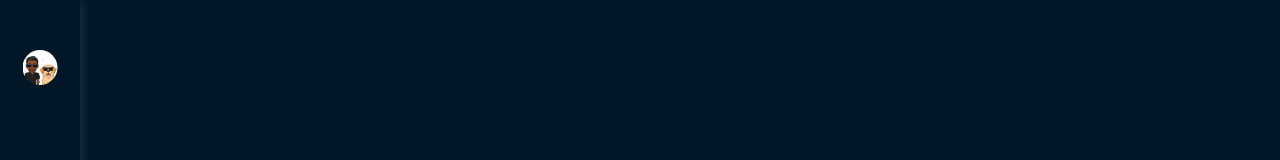
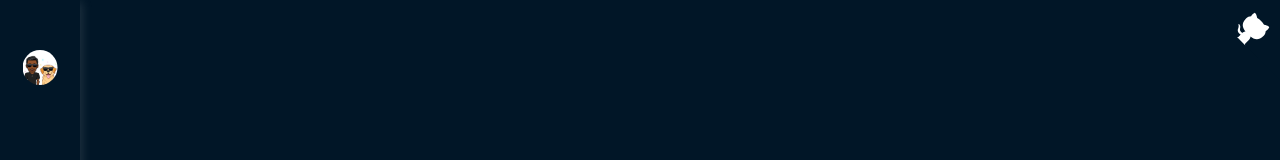
Before and after one commit to atharvamulgund/mordern-portfolio, a plain HTML site: page index.html in a window 1280 px wide. Shown: the top 160 px of the page. Drawn offline with nearby package versions, Linux system fonts and the light colour scheme.

Commit message:
Update index.html

```diff
--- a/index.html
+++ b/index.html
@@ -71,6 +71,37 @@
         </div>
       </nav>
       <!-- Navbar Ends -->
+
+       <!-- Github Link Starts -->
+      <a href="https://github.com/atharvamulgund/" class="github-corner">
+        <svg
+          width="80"
+          height="80"
+          viewBox="0 0 250 250"
+          style="
+            fill: #011627;
+            color: #fff;
+            position: absolute;
+            top: 0;
+            border: 0;
+            right: 0;
+          "
+        >
+          <path d="M0,0 L115,115 L130,115 L142,142 L250,250 L250,0 Z"></path>
+          <path
+            d="M128.3,109.0 C113.8,99.7 119.0,89.6 119.0,89.6 C122.0,82.7 120.5,78.6 120.5,78.6 C119.2,72.0 123.4,76.3 123.4,76.3 C127.3,80.9 125.5,87.3 125.5,87.3 C122.9,97.6 130.6,101.9 134.4,103.2"
+            fill="currentColor"
+            style="transform-origin: 130px 106px"
+            class="octo-arm"
+          ></path>
+          <path
+            d="M115.0,115.0 C114.9,115.1 118.7,116.5 119.8,115.4 L133.7,101.6 C136.9,99.2 139.9,98.4 142.2,98.6 C133.8,88.0 127.5,74.4 143.8,58.0 C148.5,53.4 154.0,51.2 159.7,51.0 C160.3,49.4 163.2,43.6 171.4,40.1 C171.4,40.1 176.1,42.5 178.8,56.2 C183.1,58.6 187.2,61.8 190.9,65.4 C194.5,69.0 197.7,73.2 200.1,77.6 C213.8,80.2 216.3,84.9 216.3,84.9 C212.7,93.1 206.9,96.0 205.4,96.6 C205.1,102.4 203.0,107.8 198.3,112.5 C181.9,128.9 168.3,122.5 157.7,114.1 C157.9,116.9 156.7,120.9 152.7,124.9 L141.0,136.5 C139.8,137.7 141.6,141.9 141.8,141.8 Z"
+            fill="currentColor"
+            class="octo-body"
+          ></path>
+        </svg>
+      </a>
+      <!-- Github Link Ends -->
 
       <!-- Theme Button Begins -->
       <div class="theme" id="themeBtn2">
```
